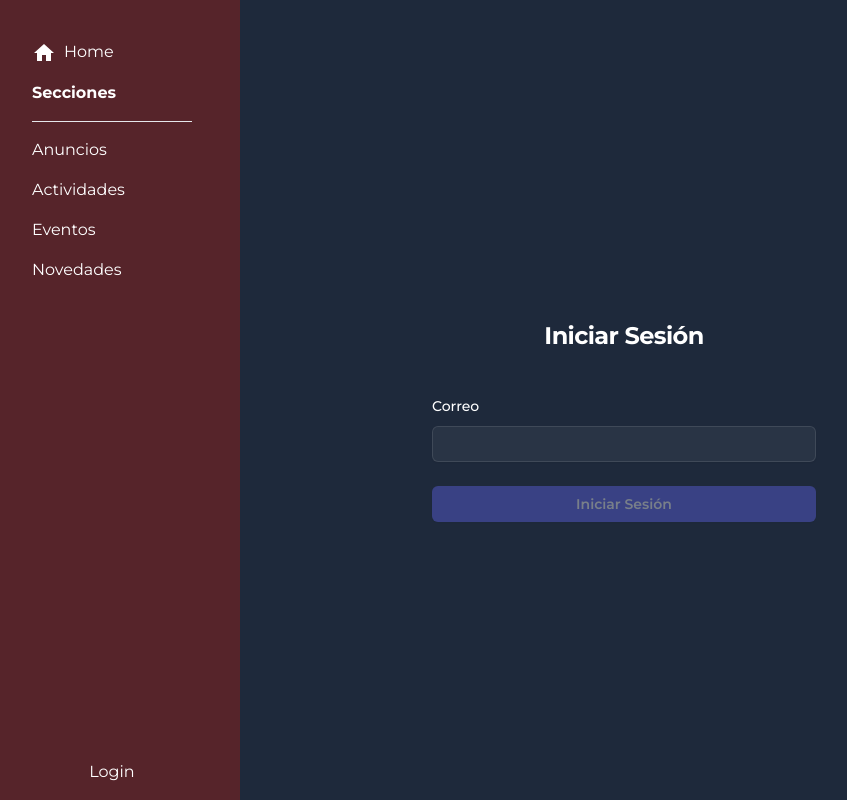
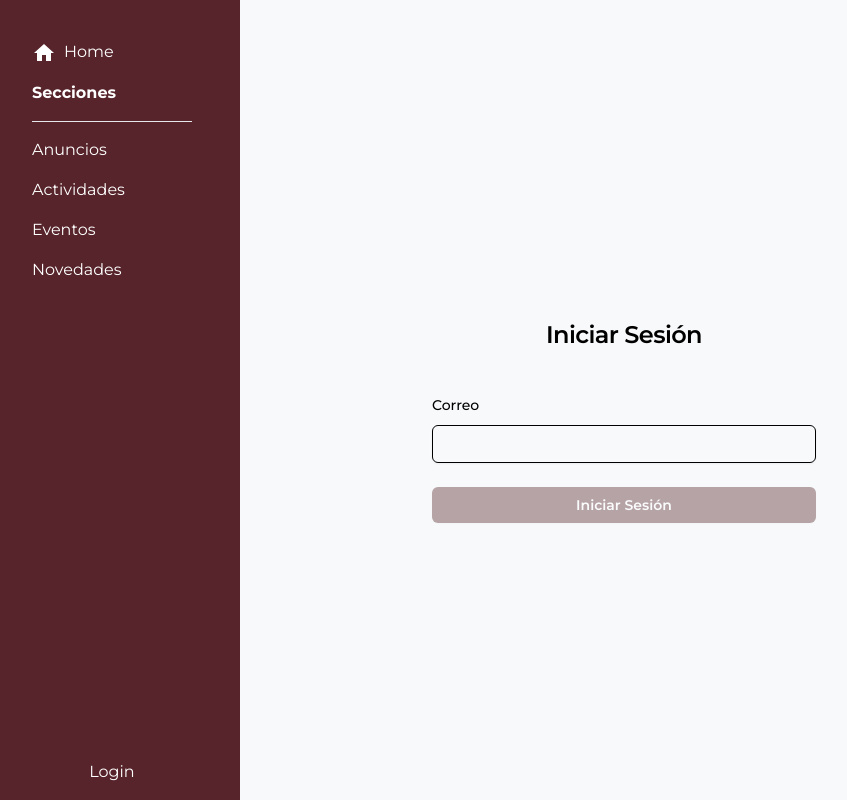
Before and after one commit to Skianyan/itechannel, a Next.js app: page /signin in a window 1280 px wide. Shown: the whole page, without its empty margins (16-863 px from the left). Built offline with nearby package versions, Linux system fonts and the light colour scheme; no server answers.

Commit message:
cambios a modal y verificacion de email en signin

```diff
--- a/src/app/components/Modal.jsx
+++ b/src/app/components/Modal.jsx
@@ -15,10 +15,9 @@ const Modal = ({ data }) => {
             <p className="text-lg text-gray-500">{body}</p>
           </div>
           <div className="flex justify-center mt-4">
-            {/* Using useRouter to dismiss modal*/}
             <button
               onClick={router.back}
-              className="px-4 py-2 bg-blue-500 text-white text-base font-medium rounded-md shadow-sm hover:bg-gray-400 focus:outline-none focus:ring-2 focus:ring-gray-300"
+              className="px-4 py-2 bg-[#56242A] text-white text-base font-medium rounded-md shadow-sm hover:bg-gray-400 focus:outline-none focus:ring-2 focus:ring-gray-300"
             >
               Cerrar
             </button>
--- a/src/app/signin/page.jsx
+++ b/src/app/signin/page.jsx
@@ -8,11 +8,16 @@ import Modal from "../components/Modal";
 export default function Signin({ searchParams }) {
   const [email, setEmail] = useState("");
   const [loading, setLoading] = useState(false);
+  const [error, setError] = useState(false);
   const router = useRouter();
   const show = searchParams?.show;
   const modalText = {
     title: "Accediendo",
     body: "Se ha enviado un email a su correo",
+  };
+  const modalEmailError = {
+    title: "Error",
+    body: "Introduce un email valido",
   };
 
   const actionCodeSettings = {
@@ -24,6 +29,11 @@ export default function Signin({ searchParams }) {
   };
 
   const signIn = () => {
+    const emailRegex = /^[^\s@]+@[^\s@]+\.[^\s@]+$/;
+    if (!emailRegex.test(email)) {
+      setError(true);
+      return;
+    }
     setLoading(true);
     sendSignInLinkToEmail(auth, email, actionCodeSettings)
       .then(() => {
@@ -40,9 +50,9 @@ export default function Signin({ searchParams }) {
 
   return (
     <>
-			<div className="bg-slate-800 lg:h-[100vh] h-[95vh] flex flex-1 flex-col justify-center px-6 py-12 lg:px-8">
+      <div className="bg-[#f8f9fa] h-screen flex flex-1 flex-col justify-center px-6 py-12 lg:px-8">
         <div className="sm:mx-auto sm:w-full sm:max-w-sm">
-					<h2 className="mt-10 text-center text-2xl font-bold leading-9 tracking-tight text-white">
+          <h2 className="mt-10 text-center text-2xl font-semibold leading-9 tracking-tight text-black">
             Iniciar Sesión
           </h2>
         </div>
@@ -52,7 +62,7 @@ export default function Signin({ searchParams }) {
             <div>
               <label
                 htmlFor="email"
-								className="block text-sm font-medium leading-6 text-white"
+                className="block text-sm font-medium leading-6 text-black"
               >
                 Correo
               </label>
@@ -64,8 +74,9 @@ export default function Signin({ searchParams }) {
                   autoComplete="email"
                   onChange={(e) => setEmail(e.target.value)}
                   required
-									className="block w-full rounded-md p-2 border-0 bg-white/5 py-1.5 text-white shadow-sm ring-1 ring-inset ring-white/10 focus:ring-2 focus:ring-inset
-				  	focus:ring-indigo-500 sm:text-sm sm:leading-6"
+                  className="block w-full rounded-md p-2 border border-black bg-white/5 py-1.5 text-black
+                    shadow-sm ring-1 ring-inset ring-white/10 focus:ring-2 focus:ring-inset focus:ring-indigo-500
+                    sm:text-sm sm:leading-6"
                 />
               </div>
             </div>
@@ -73,12 +84,13 @@ export default function Signin({ searchParams }) {
               <button
                 onClick={() => signIn()}
                 disabled={!email}
-								className="disabled:opacity-40 flex w-full justify-center rounded-md bg-indigo-500 px-3 py-1.5 text-sm font-semibold leading-6 text-white shadow-sm
-					hover:bg-indigo-400 focus-visible:outline focus-visible:outline-2 focus-visible:outline-offset-2 focus-visible:outline-indigo-500"
+                className="disabled:opacity-40 flex w-full justify-center rounded-md bg-[#56242A] px-3 py-1.5 text-sm
+                font-semibold leading-6 text-white shadow-sm hover:bg-[#85373f] focus-visible:outline
+                focus-visible:outline-2 focus-visible:outline-offset-2 focus-visible:outline-[#56242A]"
               >
                 Iniciar Sesión
               </button>
-							{loading && <Modal data={modalText} />}
+              {error ? (<Modal data={modalEmailError}/>) : (loading && <Modal data={modalText} />)}
             </div>
           </div>
 
```
Lines whose indentation alone changed are shown as unchanged.
